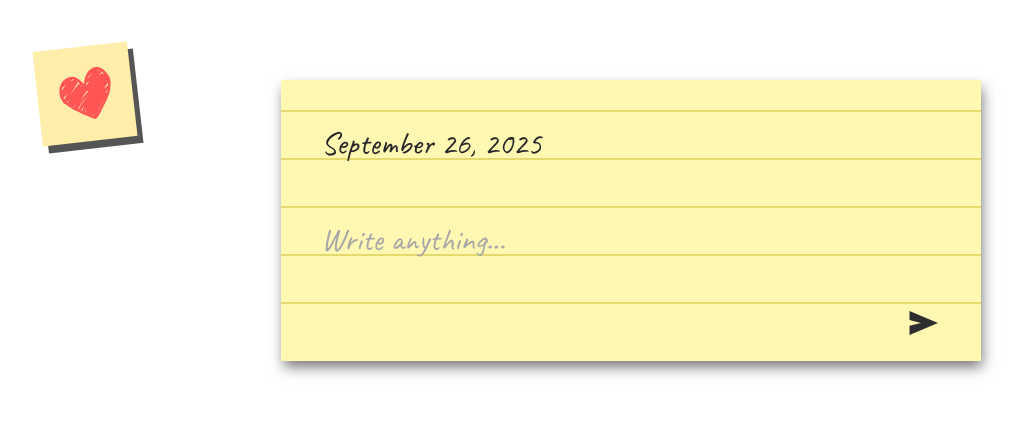
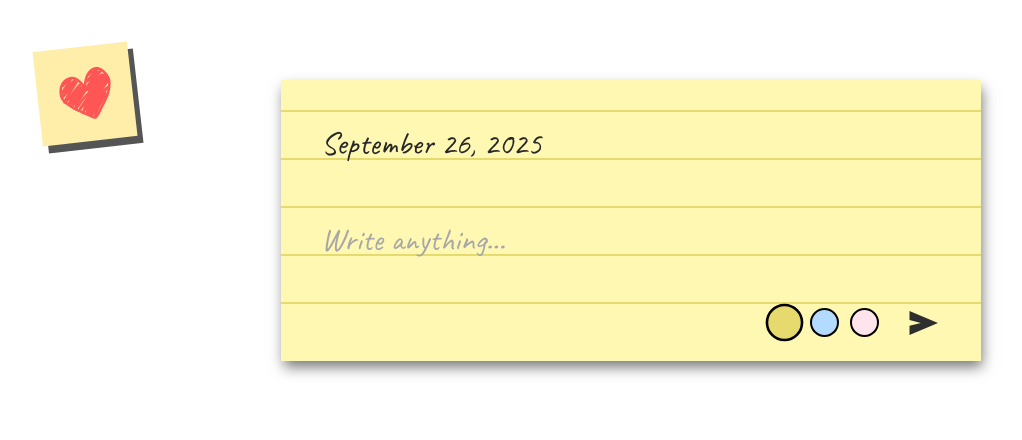
Before and after one commit to aaronw-dev/dailynotes, a Flask app: page /write in a window 1280 px wide. Shown: the top 440 px of the page, without its empty margins (9-1031 px from the left). Run offline with Flask 3, Linux system fonts and the light colour scheme; parts of the project's set-up code (start-up, migrations or seed data) failed here and were passed over.

Commit message:
added colored sticky notes! can add more in /static/colors.js :)

```diff
--- /dev/null
+++ b/static/colors.js
@@ -0,0 +1,26 @@
+const colors = {
+    default: {
+        sheetColor: "#fff8b3",
+        lineColor: "#e6d96e",
+        highlightColor: "#ffe6003d"
+    },
+    blue: {
+        sheetColor: "#b3daff",
+        lineColor: "#87b7f7",
+        highlightColor: "#0051ff3d"
+    },
+    pink: {
+        sheetColor: "#ffe4ec",
+        lineColor: "#ffb6c1",
+        highlightColor: "#ff69b43d"
+    }
+}
+
+window.addEventListener("load", () => {
+    const styleEl = document.createElement("style");
+    document.head.appendChild(styleEl);
+    const styleSheet = styleEl.sheet;
+    for (const [key, value] of Object.entries(colors)) {
+        styleSheet.insertRule(`.page.${key} {--sheet-color: ${value.sheetColor}\; --line-color: ${value.lineColor}\; --highlight-color: ${value.highlightColor}}`)
+    }
+})
--- a/static/main.js
+++ b/static/main.js
@@ -20,7 +20,7 @@ function init() {
             if (e.key === "ArrowRight" || e.key === "ArrowLeft" || e.key === "ArrowUp" || e.key === "ArrowDown") {
                 let targetNode = window.getSelection().focusNode.parentElement
                 if (targetNode !== null) {
-                    onTextSelected({ target: targetNode, preventDefault: function(){return null;}})
+                    onTextSelected({ target: targetNode, preventDefault: function () { return null; } })
                 }
             }
         }
--- a/static/style.css
+++ b/static/style.css
@@ -3,9 +3,6 @@
 :root {
     --sheet-color: #ffffff;
     --line-color: #cfd8dc;
-    --sheet-color: #fff8b3;
-    --line-color: #e6d96e;
-    /*--line-color: #ffbbbb;*/
     --line-step: 1.425em;
     --line-width: calc(var(--line-step) + 0.075em);
 }
@@ -28,6 +25,8 @@ body {
     user-select: text;
     -webkit-touch-callout: none;
 }
+
+
 
 .page {
     box-sizing: border-box;
@@ -56,7 +55,7 @@ body {
 
 .page>textarea {
     line-height: inherit;
-    color:inherit;
+    color: inherit;
     font-family: inherit;
     font-size: inherit;
     background: none;
@@ -74,13 +73,13 @@ body {
     outline: none;
 }
 
-::selection,
-::-moz-selection {
-    background-color: #ffe6003d;
+.page>*::selection,
+.page>*::-moz-selection {
+    background-color: var(--highlight-color);
 }
 
 .comment-highlight {
-    background-color: #ffe6003d;
+    background-color: var(--highlight-color);
     cursor: pointer;
     user-select: none;
     -moz-user-select: none;
@@ -93,14 +92,6 @@ body {
     -webkit-user-select: text;
     -moz-user-select: text;
     user-select: text;
-}
-
-.page>p::-webkit-selection {
-    background-color: #ffe6003d;
-}
-
-.page>p::-moz-selection {
-    background-color: #ffe6003d;
 }
 
 .date {
@@ -169,12 +160,16 @@ body {
     left: 30px;
     filter: drop-shadow(6px 7px 0px #555555);
 }
-.button-row{
+
+.button-row {
     margin-top: 0.85em;
     display: flex;
     justify-content: flex-end;
+    align-items: center;
+    gap: 25px;
 }
-.button-row>button{
+
+.button-row>button {
     background: none;
     border: none;
     width: 36px;
@@ -183,10 +178,72 @@ body {
     display: block;
     padding: 0;
 }
-.button-row>button>img{
+
+.button-row>button>img {
     width: 100%;
     height: 100%;
 }
+
+.color-select {
+    display: flex;
+    gap: 10px;
+}
+
+.color-select>input[type="radio"] {
+    width: 2em;
+    height: 2rem;
+    transform: scale(1);
+    transition: 300ms transform;
+}
+
+.color-select>input[type="radio"]:checked {
+    transform: scale(1.4);
+}
+
+.container {
+    display: block;
+    position: relative;
+    font-size: 22px;
+    height: 30px;
+    width: 30px;
+    -webkit-user-select: none;
+    -moz-user-select: none;
+    -ms-user-select: none;
+    user-select: none;
+}
+
+.container input {
+    position: absolute;
+    opacity: 0;
+}
+
+.checkmark {
+    position: absolute;
+    top: 0;
+    left: 0;
+    height: 25px;
+    width: 25px;
+    border-radius: 50%;
+    border: 2px solid black;
+    transform: scale(1);
+    transition: transform 200ms, background-color 200ms;
+    cursor: pointer;
+}
+
+.container input:checked~.checkmark {
+    display: block;
+    transform: scale(1.3);
+    border: 2px solid black;
+}
+
+.color-select input~.checkmark {
+    background-color: var(--sheet-color);
+}
+
+.color-select input:checked~.checkmark {
+    background-color: var(--line-color)
+}
+
 @media only screen and (max-width: 1010px) {
     .corner-icon {
         display: none;
--- a/static/write.js
+++ b/static/write.js
@@ -6,7 +6,37 @@ window.addEventListener("load", e => {
         let formatted = now.toLocaleDateString('en-US', options);
         dateElement.innerText = formatted;
     }
+    let colorRadios = document.querySelector(".color-select")
+    let index = 0
+
+    for (const [key, value] of Object.entries(colors)) {
+        let radioElement = document.createElement("label")
+        radioElement.className = "container"
+        radioElement.id = key
+        radioElement.innerHTML = `<input type="radio" name="pagecolor" ${index == 0 ? 'checked="checked"' : ""} value="${key}"><span class="checkmark"></span>`
+        radioElement.style.setProperty('--sheet-color', value.sheetColor);
+        radioElement.style.setProperty('--line-color', value.lineColor);
+
+        radioElement.addEventListener("click", e => {
+            changePageColor(key)
+        })
+        colorRadios.appendChild(radioElement)
+        index++
+    }
+    colorRadios.children[0].click()
+
 })
+
+
+function changePageColor(color) {
+    if (Object.keys(colors).includes(color)) {
+        let colorEntry = colors[color]
+        document.documentElement.style.setProperty('--sheet-color', colorEntry.sheetColor);
+        document.documentElement.style.setProperty('--line-color', colorEntry.lineColor);
+        document.documentElement.style.setProperty('--highlight-color', colorEntry.highlightColor);
+        console.log(document.querySelector("input[name=pagecolor]:checked").value)
+    }
+}
 
 function postMessage() {
     let textarea = document.querySelector('.page > textarea');
@@ -15,7 +45,8 @@ function postMessage() {
         let isoString = new Date().toISOString();
         let message = {
             "text": content,
-            "posted":isoString
+            "posted": isoString,
+            "notecolor": document.querySelector("input[name=pagecolor]:checked").value
         };
         fetch('/api/v1/write', {
             method: 'POST',
--- a/templates/index.html
+++ b/templates/index.html
@@ -7,6 +7,7 @@
     <title>&lt;3</title>
     <link rel="stylesheet" href="/static/style.css">
     <link rel="shortcut icon" href="/static/logo/stickyheart-64.png" type="image/png">
+    <script src="/static/colors.js"></script>
     <script src="/static/main.js"></script>
 </head>
 
@@ -36,7 +37,7 @@
         Copied.
     </div>
     {% for message in MESSAGES %}
-    <div class="page" pageid="{{message['id']}}">
+    <div class="page {{message['notecolor']}}" pageid="{{message['id']}}">
         <div class="date">{{message["date"]}}</div><br>
         <p>{{message["text"]|safe}}</p>
     </div>
--- a/templates/writing.html
+++ b/templates/writing.html
@@ -7,6 +7,7 @@
     <title>&lt;3 | write</title>
     <link rel="stylesheet" href="/static/style.css">
     <link rel="shortcut icon" href="/static/logo/stickyheart-64.png" type="image/png">
+    <script src="/static/colors.js"></script>
     <script src="/static/write.js"></script>
 </head>
 
@@ -17,6 +18,8 @@
         <textarea oninput='this.style.height = "";this.style.height = this.scrollHeight + "px"' onload="this.value=''"
             placeholder="Write anything..." rows="1"></textarea>
         <div class="button-row">
+            <div class="color-select">
+            </div>
             <button onclick="postMessage()">
                 <img src="/static/icons/send-dark.svg">
             </button>
```
Also changed, not shown: main.py (+6 -2 lines).
